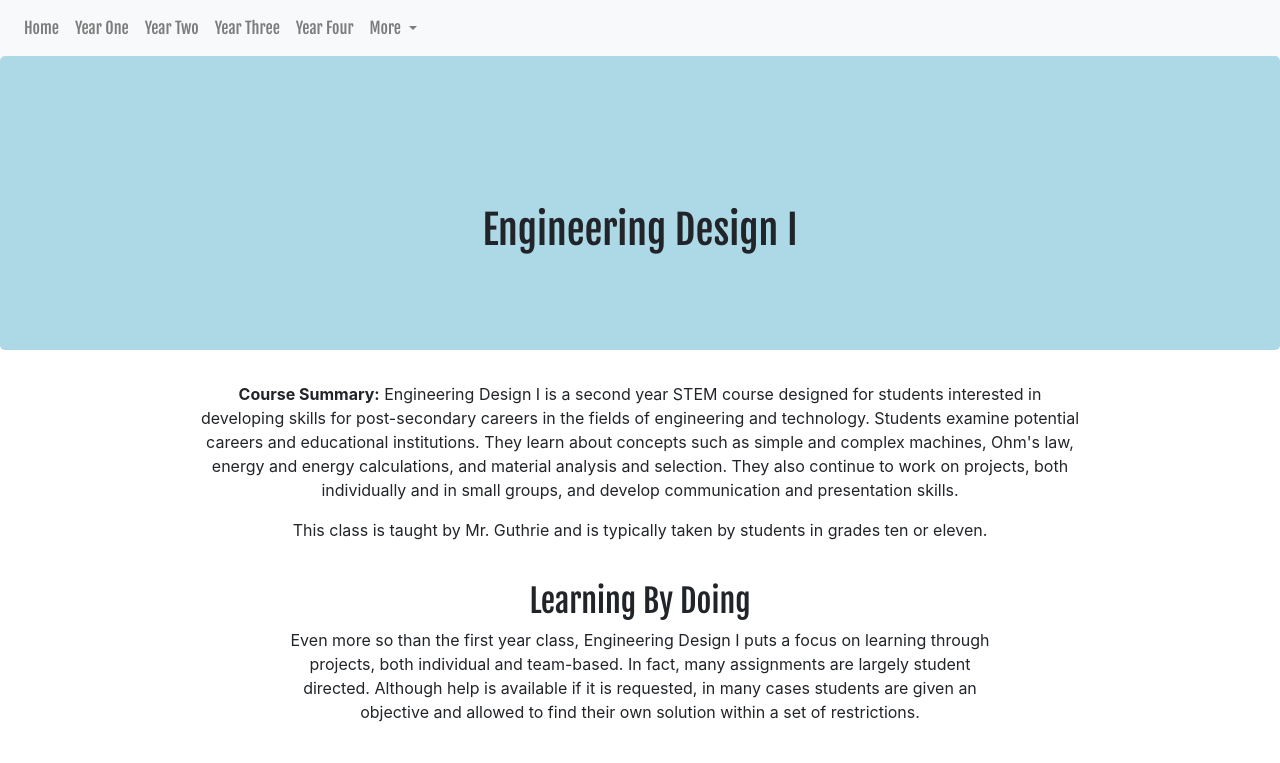
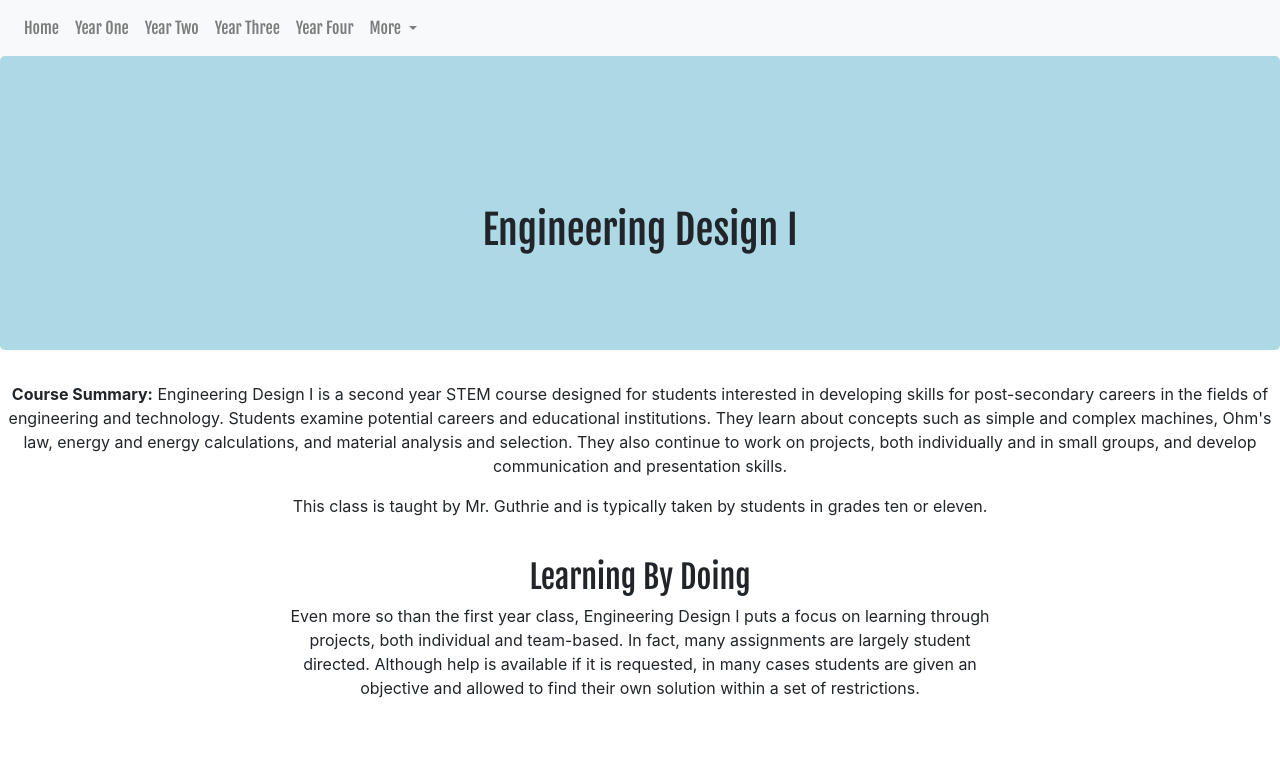
Before and after one commit to RoseGirl24/TSA_Website, a plain HTML site: page yeartwo.html in a window 1280 px wide. Shown: the top 763 px of the page. Drawn offline with nearby package versions, Linux system fonts and the light colour scheme; grey boxes are pictures that could not be loaded; a script that the page names is missing.

Commit message:
Update yeartwo.html

```diff
--- a/yeartwo.html
+++ b/yeartwo.html
@@ -60,11 +60,11 @@
 		</div>
 	</div>
 
-	<p id="coursesum" style="text-align:center"><b>Course Summary:</b> Engineering Design I is a second year STEM course designed for students interested in developing skills for
+	<p style="text-align:center"><b>Course Summary:</b> Engineering Design I is a second year STEM course designed for students interested in developing skills for
 	post-secondary careers in the fields of engineering and technology. Students examine potential careers and educational institutions. They learn about concepts such as simple
 	and complex machines, Ohm's law, energy and energy calculations,  and material analysis and selection. They also continue to work on projects, both individually and in small
 	groups, and develop communication and presentation skills.</p>
-	<p id="coursesum">This class is taught by Mr. Guthrie and is typically taken by students in grades ten or eleven.</p>
+	<p style="text-align:center">This class is taught by Mr. Guthrie and is typically taken by students in grades ten or eleven.</p>
 
 	<br>
 	<div class="row">
```
